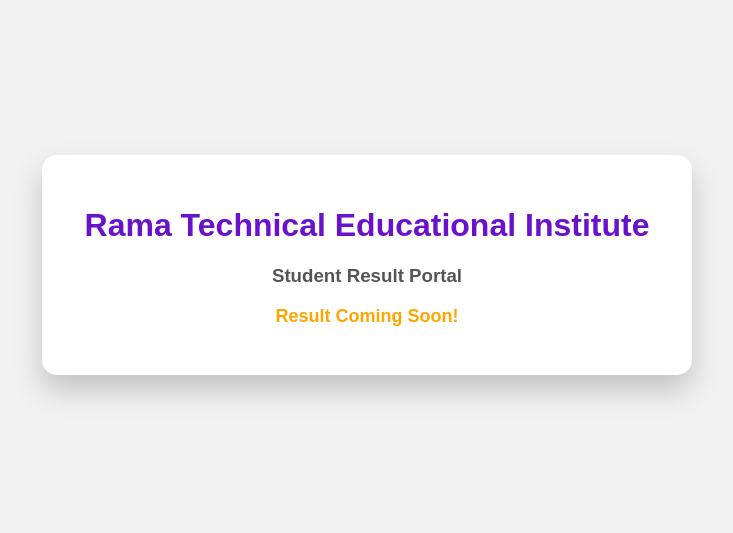
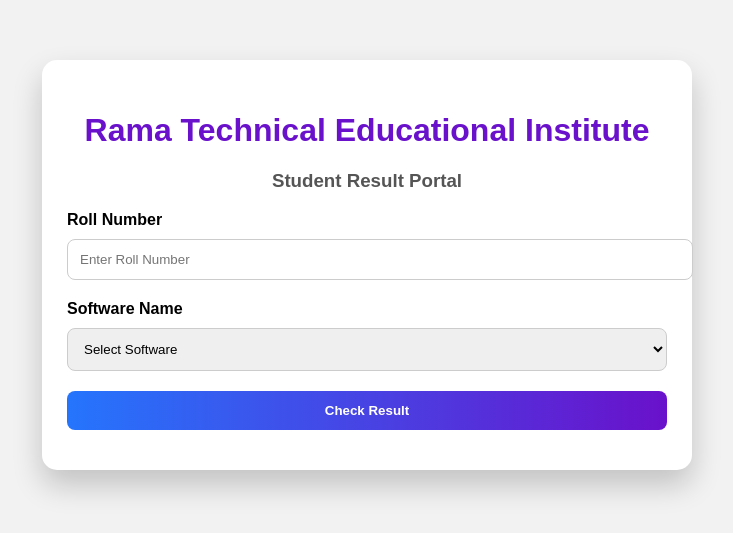
Before and after one commit to ramnathsir/result, a plain HTML site: page index.html in a window 1280 px wide. Shown: the part 163-696 px from the top of the page, without its empty margins (273-1006 px from the left). Drawn offline with nearby package versions, Linux system fonts and the light colour scheme.

Commit message:
Update index.html

```diff
--- a/index.html
+++ b/index.html
@@ -76,7 +76,7 @@
 
 <script>
 // Result enable flag: true = form visible, false = coming soon
-let resultActive = false; // <-- change to true to enable result checking
+let resultActive = true; // <-- change to true to enable result checking
 
 const formDiv = document.getElementById("formSection");
 const resultDiv = document.getElementById("result");
```
